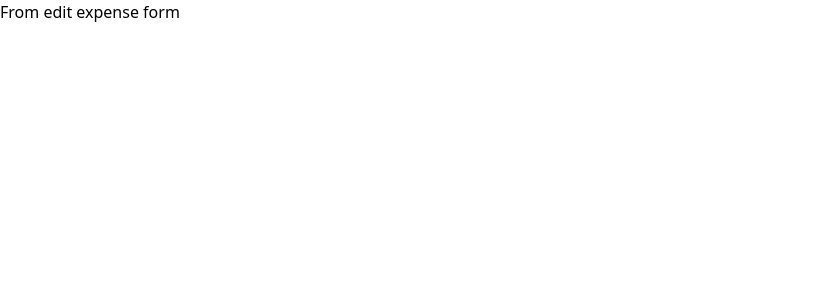
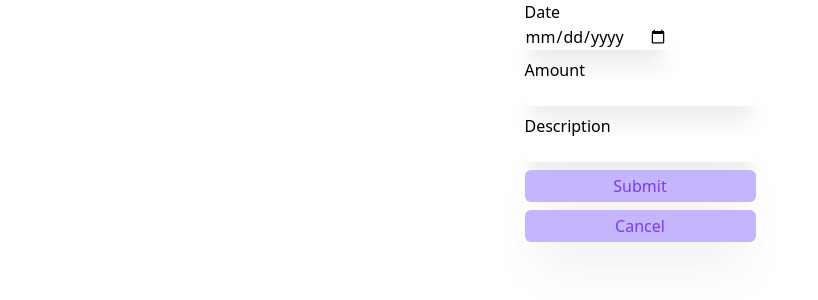
Before and after one commit to rohit1101/Sales-Sheet-Frontend, a React (Create React App) app: page /expense/1 in a window 1280 px wide. Shown: the top 300 px of the page, without its empty margins (0-818 px from the left). Built offline with nearby package versions, Linux system fonts and the light colour scheme; no server answers; sample sign-in values are in the browser's storage.

Commit message:
Edit Sales Entry initial commit

```diff
--- a/src/pages/EditSalesEntry.jsx
+++ b/src/pages/EditSalesEntry.jsx
@@ -1,80 +1,218 @@
-import React from "react";
+import React, { useEffect, useState } from "react";
+import { useForm } from "react-hook-form";
+import { useHistory, useParams } from "react-router-dom";
+import Layout from "../Layout";
+import {
+  getAllExpensesEntries,
+  getAllIncomeEntries,
+  getExpenseById,
+  getIncomeById,
+  updateExpenseEntry,
+  updateIncomeEntry,
+} from "../services/api";
 
 const EditSalesEntry = ({ type }) => {
-  //   const onSubmit = (data) => {
-  //     console.log(data);
-  //     if (type === `/income/${id}`) {
-  //       const initialValues = [...incomeEntries].filter((income) => {
-  //         return income.id.toString() === id.toString();
-  //       })[0];
-  //       console.log(initialValues);
-  //       initialValues.date = new Date(initialValues.date)
-  //         .toLocaleDateString()
-  //         .split("/")
-  //         .reverse()
-  //         .join("-");
-  //       console.log(initialValues);
-  //       const name = ["amount_paid", "date", "card_id"];
+  const [incomeEntries, setIncomeEntries] = useState([]);
+  const [expenseEntries, setExpenseEntries] = useState([]);
+  const [sale, setSale] = useState({});
 
-  //       const identifier = name.filter((item) => {
-  //         return initialValues[item].toString() !== data[item].toString() && item;
-  //       });
-  //       console.log(identifier);
-  //       // const body = generateBody(identifier, data);
-  //       const body = {};
-  //       identifier.forEach((item) => {
-  //         body[item] = data[item].toString();
-  //       });
-  //       console.log(body);
-  //       if (Boolean(Object.keys(body).length)) {
-  //         updateIncomeEntry(id, body)
-  //           .then((res) => {
-  //             history.push("/");
-  //           })
-  //           .catch((error) => console.log("From App.js METHOD = PUT", error));
+  useEffect(() => {
+    if (type === "income") {
+      getAllIncomeEntries()
+        .then((res) => setIncomeEntries(res))
+        .catch((error) => console.log("From App.js METHOD = GET: ", error));
+      getIncomeById(id)
+        .then((res) => setSale(res))
+        .catch((error) =>
+          console.log("Error while getting income by id", error)
+        );
+    }
+    if (type === "expense") {
+      getAllExpensesEntries()
+        .then((res) => setExpenseEntries(res))
+        .catch((error) => console.log("From App.js METHOD = GET: ", error));
+      getExpenseById(id)
+        .then((res) => setSale(res))
+        .catch((error) =>
+          console.log("Error while getting expense by id", error)
+        );
+    }
+  }, []);
 
-  //         reset();
-  //         // history.push("/");
-  //       } else {
-  //         alert("sale atleast one the fields");
-  //       }
-  //     }
-  //     if (history.location.pathname === `/expense/${id}`) {
-  //       const initialValues = [...expenseEntries].filter((expense) => {
-  //         return expense.id.toString() === id.toString();
-  //       })[0];
-  //       initialValues.date = new Date(initialValues.date)
-  //         .toLocaleDateString()
-  //         .split("/")
-  //         .reverse()
-  //         .join("-");
+  const history = useHistory();
+  const { id } = useParams();
+  const {
+    register,
+    handleSubmit,
+    reset,
+    formState: { errors },
+  } = useForm({
+    mode: "all",
+  });
 
-  //       const name = ["amount_paid", "date", "description"];
+  const salesRepId = 1;
 
-  //       const identifier = name.filter((item) => {
-  //         return initialValues[item].toString() !== data[item].toString() && item;
-  //       });
+  const onSubmit = (data) => {
+    console.log(data);
+    if (type === `/income/${id}`) {
+      const initialValues = [...incomeEntries].filter((income) => {
+        return income.id.toString() === id.toString();
+      })[0];
+      console.log(initialValues);
+      initialValues.date = new Date(initialValues.date)
+        .toLocaleDateString()
+        .split("/")
+        .reverse()
+        .join("-");
+      console.log(initialValues);
+      const name = ["amount_paid", "date", "card_id"];
 
-  //       // const body = generateBody(identifier, data);
-  //       const body = {};
-  //       identifier.forEach((item) => {
-  //         body[item] = data[item];
-  //       });
-  //       if (Boolean(Object.keys(body).length)) {
-  //         updateExpenseEntry(id, body)
-  //           .then((res) => {
-  //             history.push("/");
-  //           })
-  //           .catch((error) => console.log("From App.js METHOD = PUT", error));
+      const identifier = name.filter((item) => {
+        return initialValues[item].toString() !== data[item].toString() && item;
+      });
+      console.log(identifier);
+      // const body = generateBody(identifier, data);
+      const body = {};
+      identifier.forEach((item) => {
+        body[item] = data[item].toString();
+      });
+      console.log(body);
+      if (Boolean(Object.keys(body).length)) {
+        updateIncomeEntry(id, body)
+          .then((res) => {
+            history.push("/");
+          })
+          .catch((error) => console.log("From App.js METHOD = PUT", error));
 
-  //         reset();
-  //         // history.push("/");
-  //       } else {
-  //         alert("Edit atleast one the fields");
-  //       }
-  //     }
-  //   };
-  return <div>From edit {type} form</div>;
+        reset();
+        // history.push("/");
+      } else {
+        alert("sale atleast one the fields");
+      }
+    }
+    if (history.location.pathname === `/expense/${id}`) {
+      const initialValues = [...expenseEntries].filter((expense) => {
+        return expense.id.toString() === id.toString();
+      })[0];
+      initialValues.date = new Date(initialValues.date)
+        .toLocaleDateString()
+        .split("/")
+        .reverse()
+        .join("-");
+
+      const name = ["amount_paid", "date", "description"];
+
+      const identifier = name.filter((item) => {
+        return initialValues[item].toString() !== data[item].toString() && item;
+      });
+
+      // const body = generateBody(identifier, data);
+      const body = {};
+      identifier.forEach((item) => {
+        body[item] = data[item];
+      });
+      if (Boolean(Object.keys(body).length)) {
+        updateExpenseEntry(id, body)
+          .then((res) => {
+            history.push("/");
+          })
+          .catch((error) => console.log("From App.js METHOD = PUT", error));
+
+        reset();
+        // history.push("/");
+      } else {
+        alert("Edit atleast one the fields");
+      }
+    }
+  };
+  return (
+    <Layout>
+      <form
+        onSubmit={handleSubmit(onSubmit)}
+        className="inline-block text-left"
+      >
+        {type === "income" && (
+          <>
+            <label className="block">Card Number</label>
+            <input
+              className="shadow-xl  focus:outline-none focus:ring-2 focus:ring-purple-300"
+              type="number"
+              {...register("card_id", {
+                required: "This field is required!",
+                valueAsNumber: true,
+                value: sale.card_id,
+                validate: {
+                  positiveNumber: (value) => parseFloat(value) > 0,
+                },
+              })}
+            />
+            {errors.card_id && errors.card_id.type === "positiveNumber" && (
+              <p style={{ color: "red" }}>Card ID is invalid</p>
+            )}
+
+            {errors.card_id && (
+              <p style={{ color: "red" }}>{errors.card_id.message}</p>
+            )}
+          </>
+        )}
+        <label className="block">Date</label>
+        <input
+          className="block mb-2 shadow-xl focus:outline-none focus:ring-2 focus:ring-purple-300"
+          type="date"
+          defaultValue={new Date()
+            .toLocaleDateString()
+            .split("/")
+            .reverse()
+            .join("-")}
+          {...register("date")}
+        />
+        <label className="block">Amount</label>
+        <input
+          className="block mb-2 shadow-xl focus:outline-none focus:ring-2 focus:ring-purple-300"
+          type="number"
+          {...register("amount_paid", {
+            required: "This field is required",
+            valueAsNumber: true,
+            validate: {
+              positiveNumber: (value) => parseFloat(value) > 0,
+            },
+          })}
+        />
+        {errors.amount_paid && errors.amount_paid.type === "positiveNumber" && (
+          <p style={{ color: "red" }}>amount should be greater than 0</p>
+        )}
+
+        {errors.amount_paid && (
+          <p style={{ color: "red" }}>{errors.amount_paid.message}</p>
+        )}
+
+        {type === "expense" && (
+          <>
+            <label className="block">Description</label>
+            <input
+              className="block mb-2 shadow-xl"
+              {...register("description", {
+                validate: (value) => value.trim().length > 0,
+              })}
+            />
+            {errors.description && (
+              <p style={{ color: "red" }}>This field is required</p>
+            )}
+          </>
+        )}
+        <input
+          type="submit"
+          className="block my-2 min-w-full bg-purple-300 text-purple-600 font-normal hover:bg-purple-200 duration-100 hover:text-purple-800 rounded-md px-2 py-1 shadow-2xl"
+        />
+        <input
+          type="button"
+          value="Cancel"
+          onClick={() => history.push("/")}
+          className="block my-2 min-w-full bg-purple-300 text-purple-600 font-normal hover:bg-purple-200 duration-100 hover:text-purple-800 rounded-md px-2 py-1 shadow-2xl"
+        />
+      </form>
+    </Layout>
+  );
 };
 
 export default EditSalesEntry;
```
